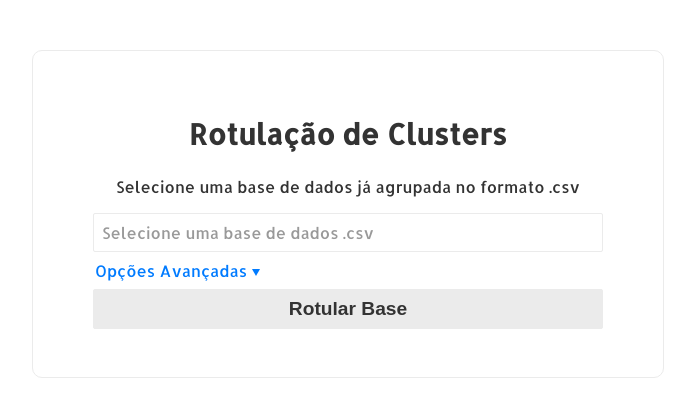
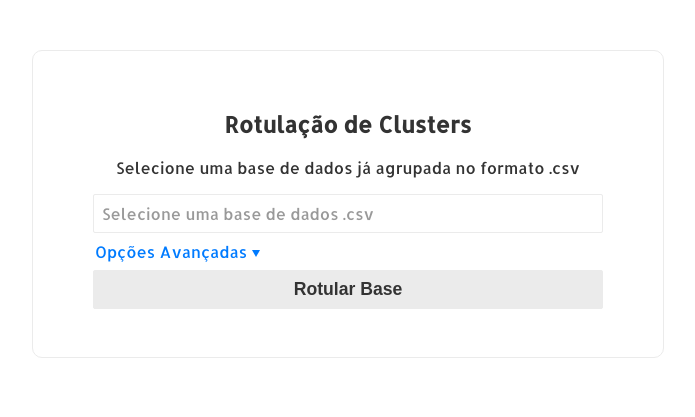
Before and after one commit to KaioDelmondes/lina-ic, a Flask app: page / in a window 1280 px wide. Shown: the top 417 px of the page, without its empty margins (292-987 px from the left). Run offline with Flask 2, Linux system fonts and the light colour scheme; style sheets or scripts are compiled from the project's sources.

Commit message:
Mudança no tamanho das fontes.

```diff
--- a/static/css/style.less
+++ b/static/css/style.less
@@ -4,8 +4,8 @@
 @light-color: #EBEBEB;
 @fonts: '../fonts';
 @fsize-sm: 1em;
-@fsize-m: 1.2em;
-@fsize-lg: 1.8em;
+@fsize-m: 1.1em;
+@fsize-lg: 1.4em;
 
 @font-face {
   font-family: Allerta;
```
